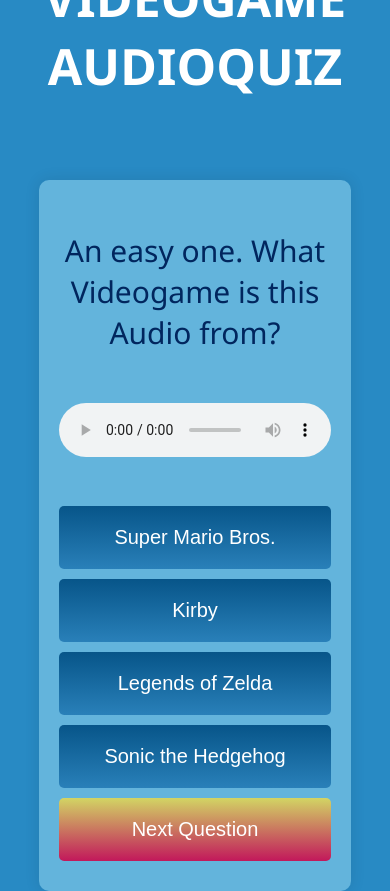
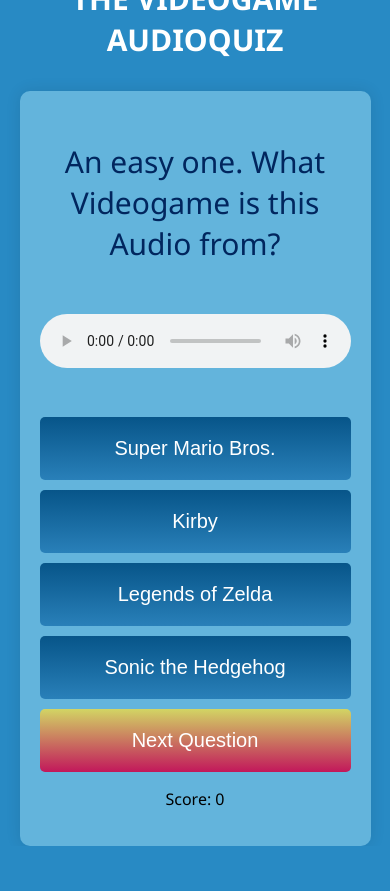
Before and after one commit to Julianski33/Julianski33.github.io, a plain HTML site: page index.html in a window 390 px wide. Both pictures are taken after a click on the button "Start Quiz". After the commit the page ends 846 px from the top, so only its background shows below. Drawn offline with Linux system fonts and the light colour scheme.

Commit message:
scorecounter

```diff
--- a/index.html
+++ b/index.html
@@ -21,10 +21,16 @@
 
     <div id="question-container">
       <p id="question-text"></p>
+
       <audio id="question-audio" controls src=""></audio>
+
     </div>
     <div id="options-container"></div>
+
     <button class="next-question" onclick="nextQuestion()">Next Question</button>
+
+    <p id="score-counter">Current Score: 0</p>
+
   </div>
 
   <div id="summary"></div>
--- a/quiz.js
+++ b/quiz.js
@@ -67,23 +67,13 @@
 function loadQuestion() {
   const question = questions[currentQuestionIndex];
 
-        /*const audioElement = document.getElementById("question-container");
-        let musicPLayer = `
-                          <div> ${question.question} </div>
-                          <audio controls>
-                            <source src=${question.audio} type="audio/mpeg">
-                          Your browser does not support the audio element.
-                          </audio>
-                          `
-        audioElement.innerHTML = musicPLayer;*/
-
   document.getElementById("question-text").textContent = question.question;
 
-    // Set the audio source dynamically
   const audioElement = document.getElementById("question-audio");
   audioElement.src = question.audio;
   audioElement.load();
 
+  document.getElementById("score-counter").textContent = `Score: ${score}`;
 
   optionsContainer.innerHTML = "";
   question.options.forEach((option, index) => {
--- a/style.css
+++ b/style.css
@@ -73,7 +73,7 @@ body {
         header h1 {
             font-size: 50px;
             color: #fff;
-                    margin-bottom: 10px;
+            margin-top: 100px;
             text-align: center;
         }
         audio {
@@ -81,3 +81,13 @@ body {
             max-width: 500px;
             margin: 20px 0;
         }
+            @media only screen and (max-width: 600px) {
+            header h1 {
+            font-size: 30px; /* Adjust the font size for smaller screens */
+            margin-top: 10px
+        }
+
+        #quiz-container {
+            width: 90%; /* Adjust the width for smaller screens */
+            margin: 10px
+         }
```
Lines whose indentation alone changed are shown as unchanged.
